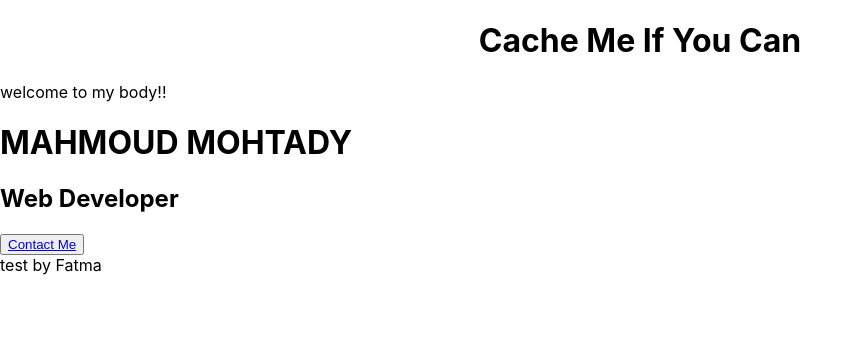
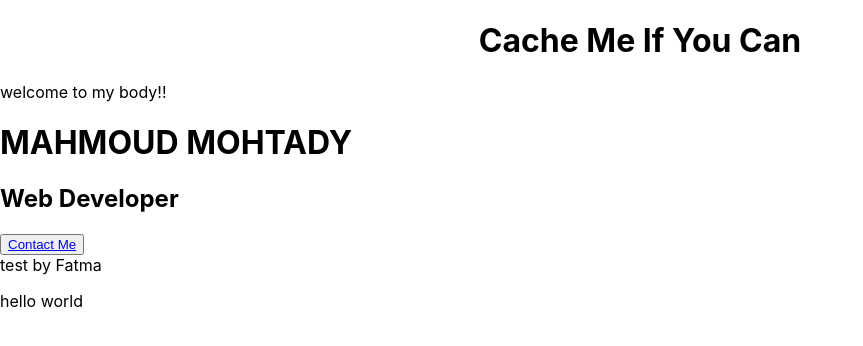
Before and after one commit to SamehMahmoudd/git--test, a React (Create React App) app: page / in a window 1280 px wide. Shown: the top 346 px of the page, without its empty margins (0-863 px from the left). Built offline with nearby package versions, Linux system fonts and the light colour scheme.

Commit message:
CREATE NEW COMPONENT

```diff
--- a/src/App.js
+++ b/src/App.js
@@ -3,6 +3,7 @@ import Fatma from './components/Fatma';
 import Mohatdy from "./components/Mohatdy";
 import Sameh from "./components/Sameh";
 import AlaaMostafa from './components/AlaaMostafa'
+import Adel from './components/adelas';
 
 
 function App() {
@@ -12,6 +13,7 @@ function App() {
       <Sameh/>
       <Mohatdy />
       <Fatma/>
+      <Adel/>
    </>
   );
 }
--- /dev/null
+++ b/src/components/adelas.js
@@ -0,0 +1,5 @@
+
+
+export default function Adel() {
+    return ( <p>hello world</p> );
+}
```
